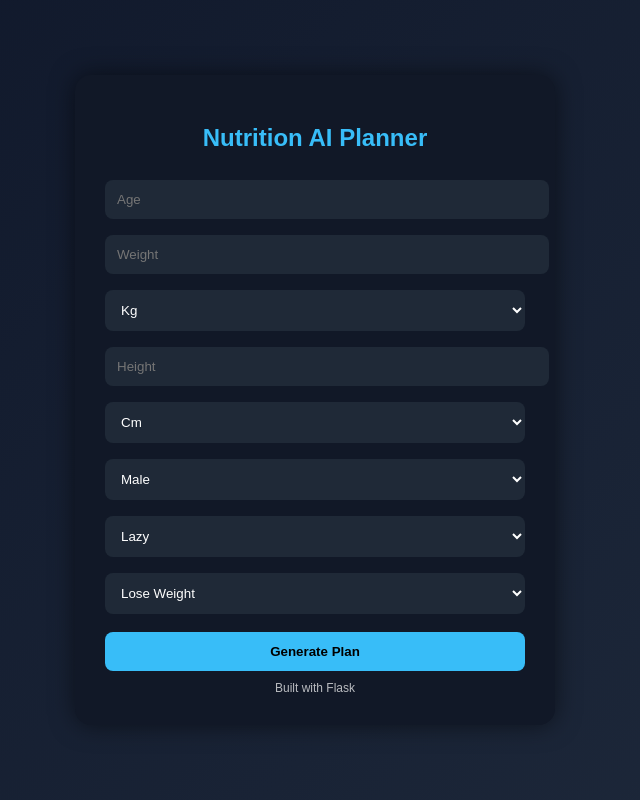
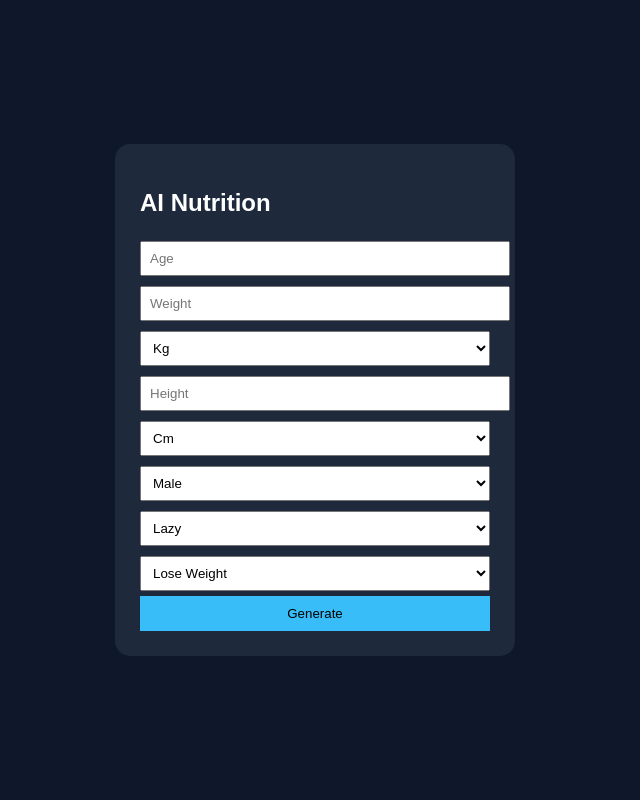
Before and after one commit to Arkop21/nutrition-website, a Flask app: page / in a window 1280 px wide. Shown: the whole page, without its empty margins (325-965 px from the left). Run offline with Flask 3, Linux system fonts and the light colour scheme.

Commit message:
Update index.html

```diff
--- a/templates/index.html
+++ b/templates/index.html
@@ -1,88 +1,54 @@
 <!DOCTYPE html>
 <html>
 <head>
-    <title>AI Nutrition Planner</title>
-    <meta name="viewport" content="width=device-width, initial-scale=1">
-
+    <title>AI Nutrition App</title>
     <style>
         body {
-            margin: 0;
-            font-family: Arial, sans-serif;
-            background: linear-gradient(135deg, #0f172a, #1e293b);
-            color: white;
-            display: flex;
-            justify-content: center;
-            align-items: center;
-            min-height: 100vh;
+            margin:0;
+            font-family:Arial;
+            background:#0f172a;
+            color:white;
+            display:flex;
+            justify-content:center;
+            align-items:center;
+            height:100vh;
         }
-
         .card {
-            background: #111827;
-            padding: 30px;
-            border-radius: 16px;
-            width: 90%;
-            max-width: 420px;
-            box-shadow: 0 0 25px rgba(0,0,0,0.5);
+            background:#1e293b;
+            padding:25px;
+            border-radius:15px;
+            width:350px;
         }
-
-        h2 {
-            text-align: center;
-            margin-bottom: 20px;
-            color: #38bdf8;
+        input,select {
+            width:100%;
+            margin:5px 0;
+            padding:8px;
         }
-
-        input, select {
-            width: 100%;
-            padding: 12px;
-            margin: 8px 0;
-            border: none;
-            border-radius: 8px;
-            background: #1f2937;
-            color: white;
-            outline: none;
-        }
-
         button {
-            width: 100%;
-            padding: 12px;
-            margin-top: 10px;
-            border: none;
-            border-radius: 8px;
-            background: #38bdf8;
-            color: black;
-            font-weight: bold;
-            cursor: pointer;
-            transition: 0.3s;
-        }
-
-        button:hover {
-            background: #0ea5e9;
-        }
-
-        .small {
-            font-size: 12px;
-            text-align: center;
-            margin-top: 10px;
-            opacity: 0.7;
+            width:100%;
+            padding:10px;
+            background:#38bdf8;
+            border:none;
+            cursor:pointer;
         }
     </style>
 </head>
-
 <body>
 
 <div class="card">
-    <h2>Nutrition AI Planner</h2>
+    <h2>AI Nutrition</h2>
 
     <form method="POST">
-        <input name="age" placeholder="Age" required>
-        <input name="weight" placeholder="Weight" required>
+
+        <input name="age" placeholder="Age">
+        <input name="weight" placeholder="Weight">
 
         <select name="weight_unit">
             <option value="kg">Kg</option>
             <option value="pounds">Pounds</option>
         </select>
 
-        <input name="height" placeholder="Height" required>
+        <input name="height" placeholder="Height">
 
         <select name="height_unit">
             <option value="cm">Cm</option>
@@ -106,10 +72,9 @@
             <option value="weight_maintain">Maintain</option>
         </select>
 
-        <button type="submit">Generate Plan</button>
+        <button type="submit">Generate</button>
+
     </form>
-
-    <div class="small">Built with Flask</div>
 </div>
 
 </body>
```
